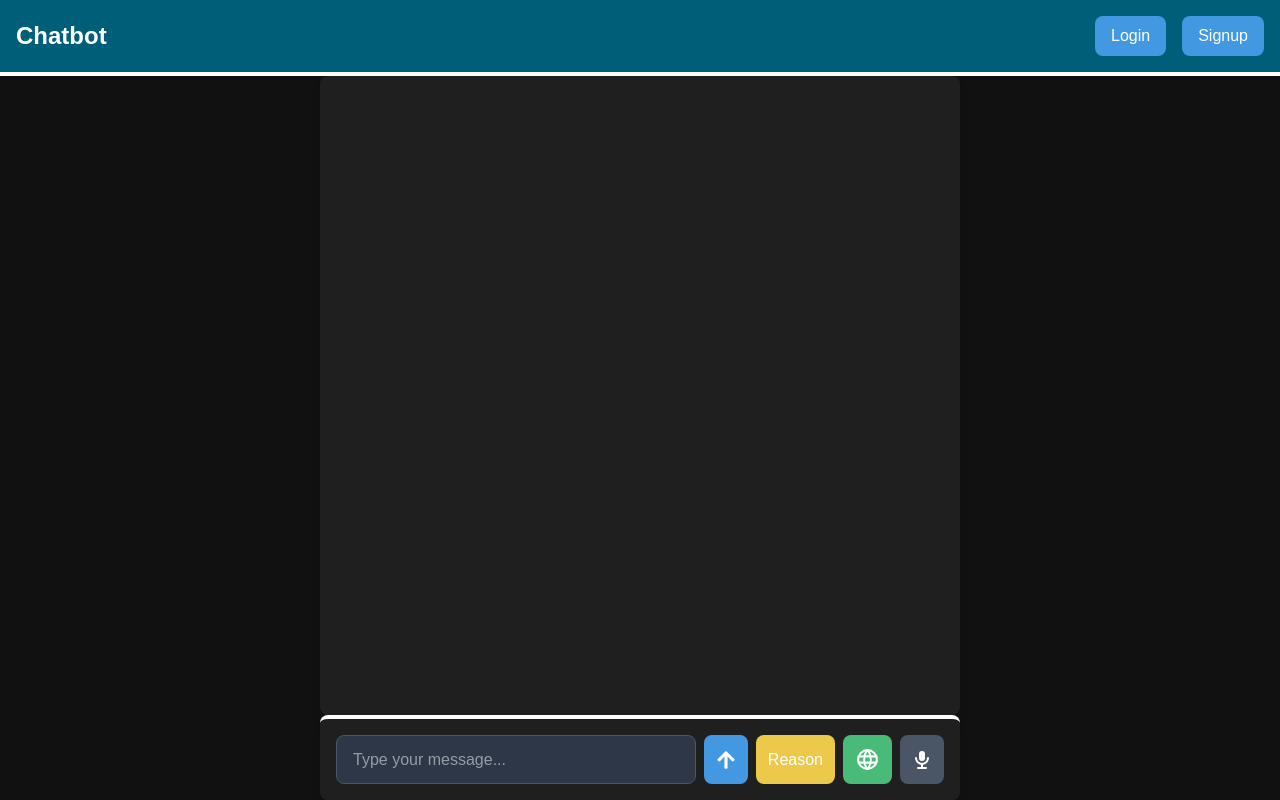
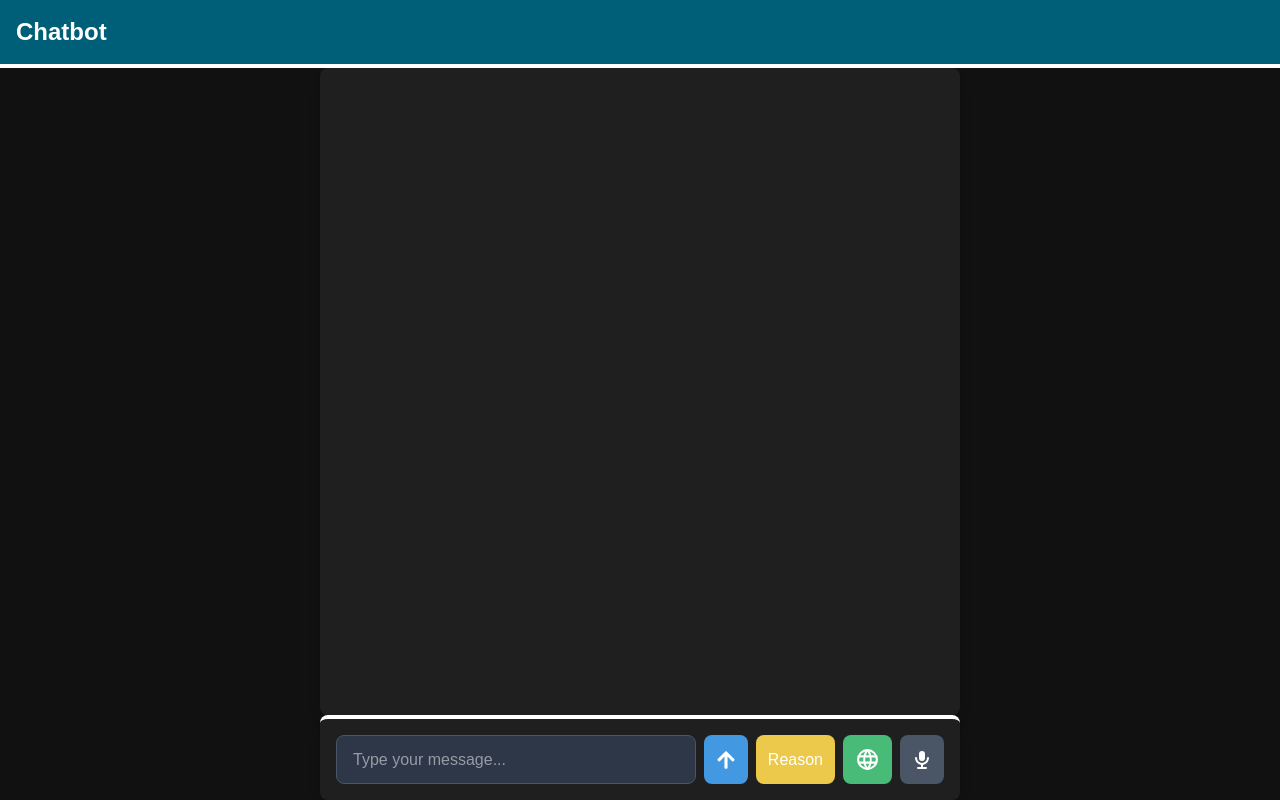
Before and after one commit to Rohitsng01/Chat_Bot, a React (Vite) app: page / in a window 1280 px wide. Built offline with nearby package versions, Linux system fonts and the light colour scheme.

Commit message:
initialize project structure with Vite, Tailwind CSS, and ESLint

```diff
--- a/src/App.jsx
+++ b/src/App.jsx
@@ -150,8 +150,8 @@ function App() {
       <header className="flex justify-between items-center p-4 bg-cyan-800 border-b-4 w-full">
         <h1 className="text-2xl font-semibold">Chatbot</h1>
         <div className="flex space-x-4">
-          <button className="px-4 py-2 bg-blue-500 rounded-lg">Login</button>
-          <button className="px-4 py-2 bg-blue-500 rounded-lg">Signup</button>
+          {/* <button className="px-4 py-2 bg-blue-500 rounded-lg"></button>
+          <button className="px-4 py-2 bg-blue-500 rounded-lg">Signup</button> */}
         </div>
       </header>
 
```
